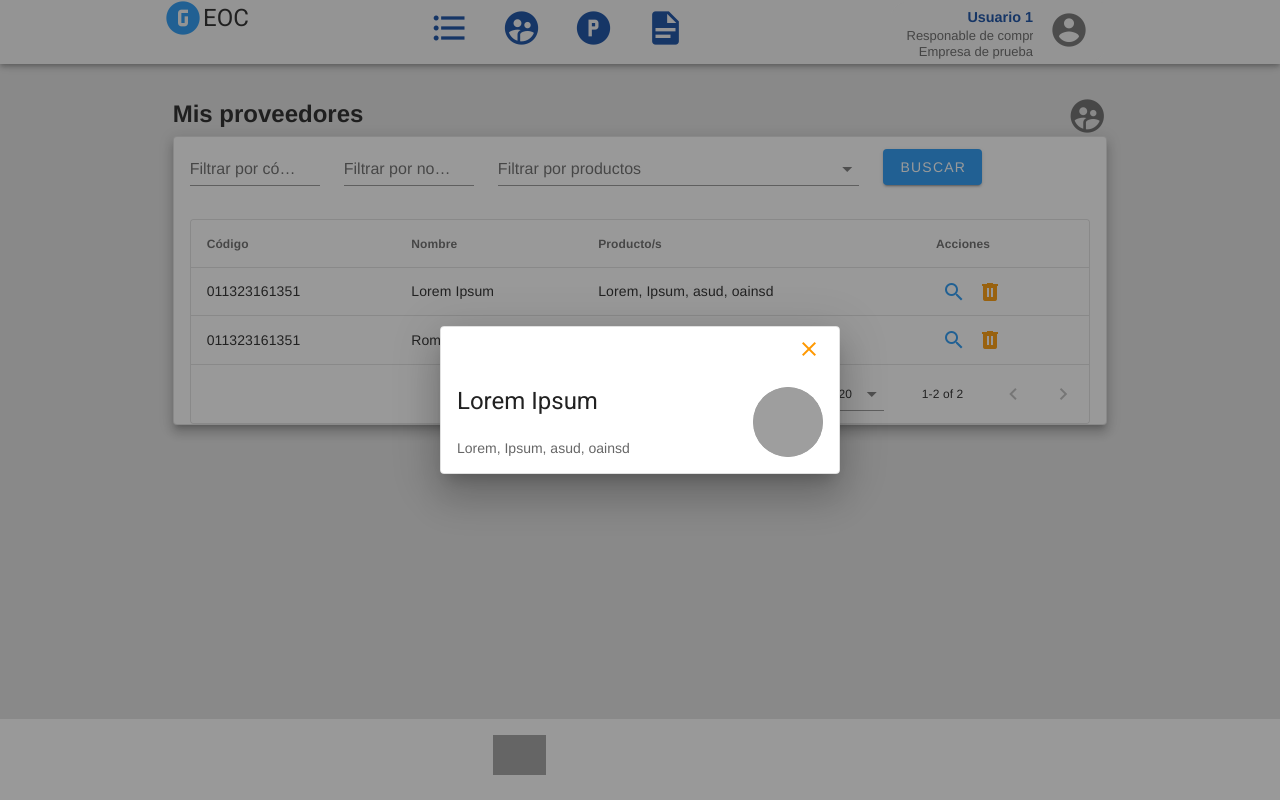
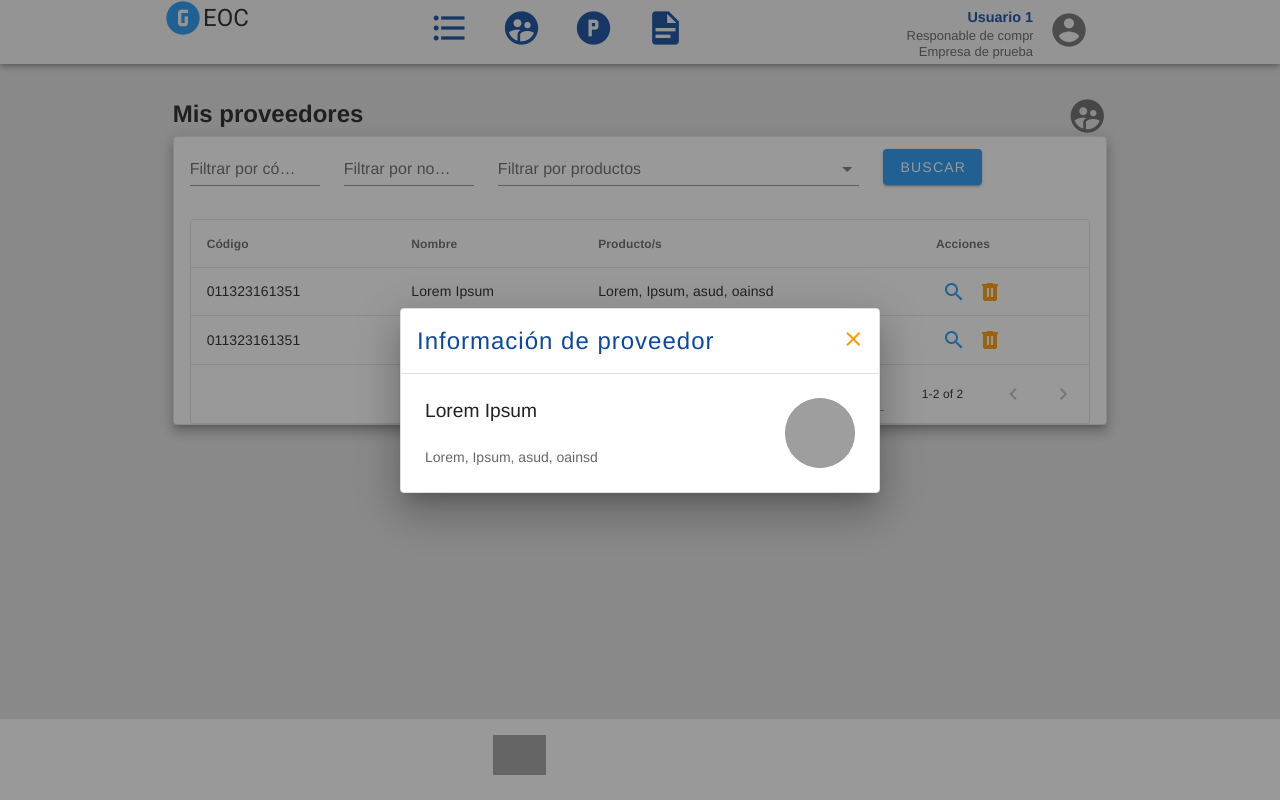
Before and after one commit to rdiazutn/tpsClaseDisenio, a Nuxt app in the folder GEOC_sketching/frontend/: page / in a window 1280 px wide. Both pictures are taken after a click on the button 953 px from the left and 291 px from the top of the page. Built offline with nearby package versions, Linux system fonts and the light colour scheme; grey boxes are pictures that could not be loaded; what vue-toasted would draw is missing.

Commit message:
Se modifica card de info de proveedor

```diff
--- a/GEOC_sketching/frontend/assets/style.scss
+++ b/GEOC_sketching/frontend/assets/style.scss
@@ -53,3 +53,14 @@ body, body *{
   border-radius: 5px;
   color:white;
 }
+
+.card-headline{
+  font-size: 1.5em !important;
+  color: $base-color;
+  font-weight: 380 !important;
+  letter-spacing: 1px !important;
+}
+
+.subheadline{
+  font-size: 1.2em !important;
+}
--- a/GEOC_sketching/frontend/components/Index/ProviderInfoCard.vue
+++ b/GEOC_sketching/frontend/components/Index/ProviderInfoCard.vue
@@ -3,8 +3,14 @@
     class="mx-auto"
     outlined
   >
-    <v-card-actions>
+    <v-row no-gutters justify="center">
+      <v-col cols="11">
+        <v-card-title class="card-headline">
+          Información de proveedor
+        </v-card-title>
+      </v-col>
       <v-spacer />
+      <v-col cols="1" class="mt-4">
         <v-btn
           color="orange"
           icon
@@ -15,10 +21,12 @@
             mdi-close
           </v-icon>
         </v-btn>
-    </v-card-actions>
-    <v-list-item three-line>
+      </v-col>
+    </v-row>
+    <v-divider />
+    <v-list-item three-line class="px-6 my-2">
       <v-list-item-content>
-        <v-list-item-title class="headline mb-4">
+        <v-list-item-title class="subheadline mb-4">
           {{ providerToInfo.name }}
         </v-list-item-title>
         <v-list-item-subtitle>{{ providerToInfo.products.map(product => product.name).join(', ') }}</v-list-item-subtitle>
--- a/GEOC_sketching/frontend/components/Index/ProviderInfoDialog.vue
+++ b/GEOC_sketching/frontend/components/Index/ProviderInfoDialog.vue
@@ -1,8 +1,7 @@
 <template>
   <v-dialog
     v-model="dialog"
-    persistent
-    max-width="400"
+    max-width="480"
   >
     <template v-slot:activator="{ on, attrs }">
       <TheIconWithTooltip
--- a/GEOC_sketching/frontend/pages/index.vue
+++ b/GEOC_sketching/frontend/pages/index.vue
@@ -188,9 +188,6 @@ export default {
     search () {
       this.toastNotification('Acá habría lógica ')
     },
-    procesar (pepe) {
-      console.log(pepe)
-    },
     removeItemFromList (providerToDelete) {
       this.providers = this.providers.filter(provider => provider !== providerToDelete)
     }
```
Lines whose indentation alone changed are shown as unchanged.
